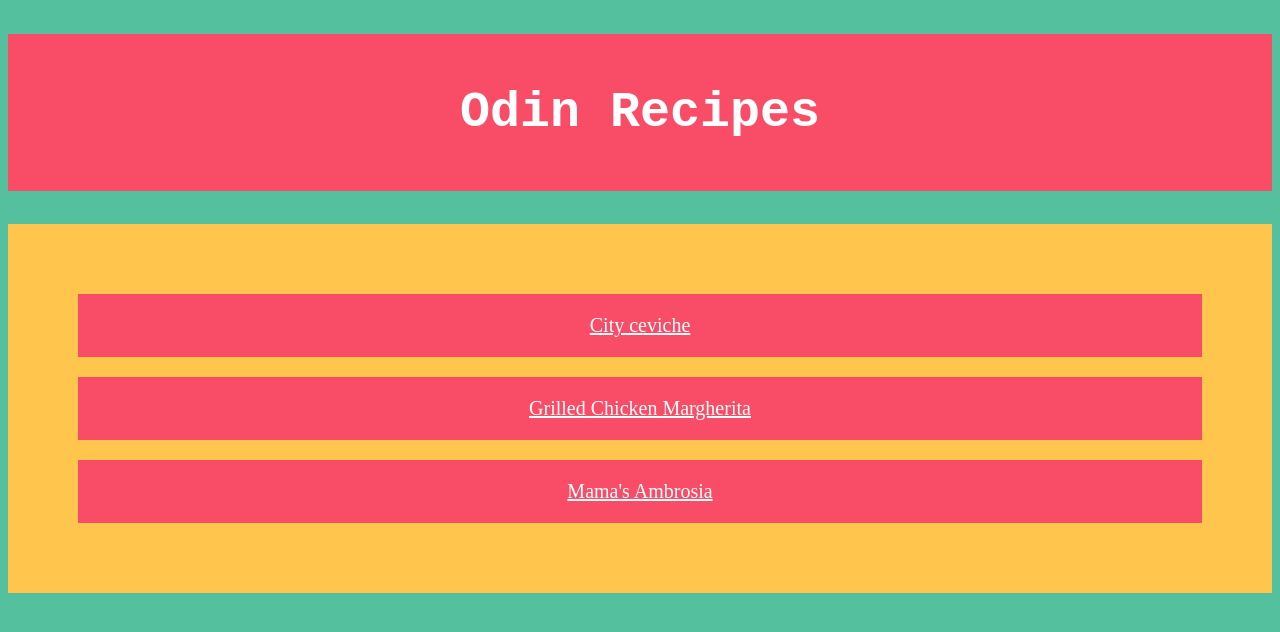
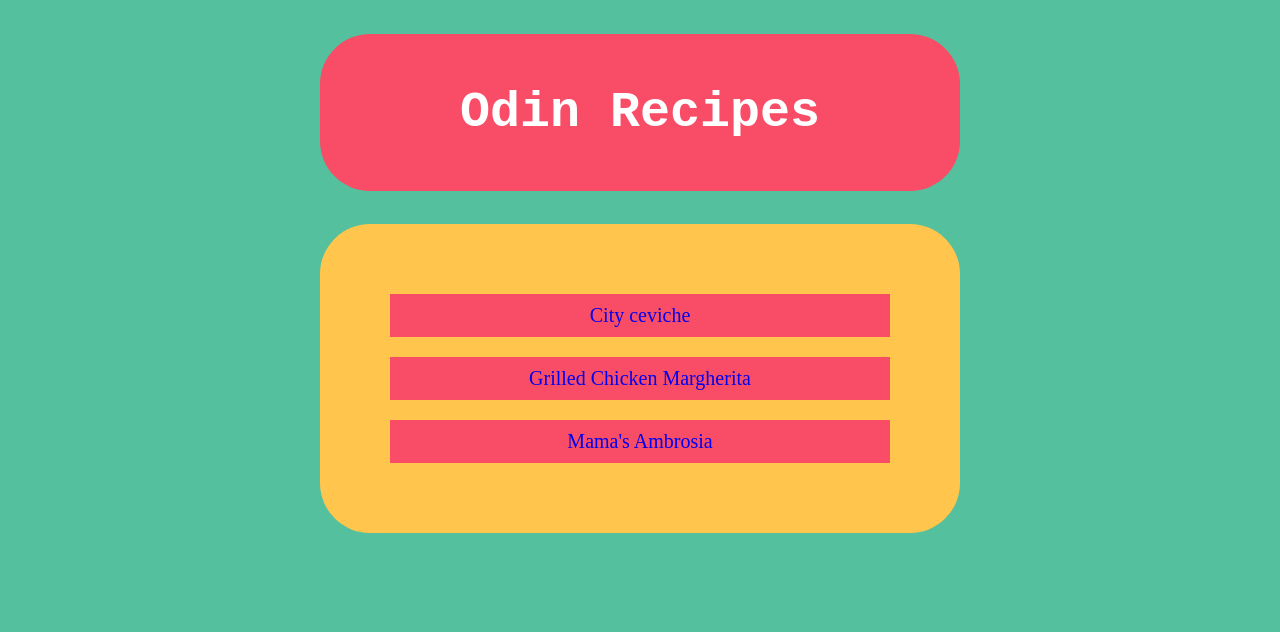
Before and after one commit to GilenW/odin-recipes, a plain HTML site: page index.html in a window 1280 px wide. Drawn offline with Linux system fonts and the light colour scheme.

Commit message:
changed width

```diff
--- a/index.html
+++ b/index.html
@@ -7,8 +7,8 @@
     </head>
 
     <body>
-        <h1>Odin Recipes</h1>
-        <ul>
+        <h1 id="title">Odin Recipes</h1>
+        <ul class="links-list">
             <li>
                 <a href="recipes/ceviche.html">City ceviche</a>
             </li>
--- a/style.css
+++ b/style.css
@@ -1,17 +1,20 @@
 
 body{
     background-color: hsl(161, 46%, 54%);
-
+    width: 50%;
+    margin: auto;
 }
 
-h1{
 
+#title{
+    border-radius: 50px;
     font-family: 'Courier New', Courier, monospace;
     text-align: center;
     font-size: 50px;
     padding: 50px;
     background-color: #F94C66;
-    color:white
+    color:white;
+    display: block;
 
 }
 
@@ -19,26 +22,25 @@ ul{
     background-color:#FFC54D;
     padding: 50px;
     list-style-type: none;
+    border-radius: 50px;
 }
 
-ul li{
+.links-list a{
 
     background-color:#F94C66;
-    padding: 20px;
+    padding: 10px;
     margin: 20px;
     font-size: 20px;
     text-align: center;
-    color:white
-}
-
-a{
-    color: white;
+    display:block;
+    text-decoration: none;
 }
 
 a:visited{
     color: #FFC54D;
 }
 
-a:hover{
-    color: white;
+.links-list a:hover{
+    color:#F94C66;
+    background-color:aliceblue;
 }
```
